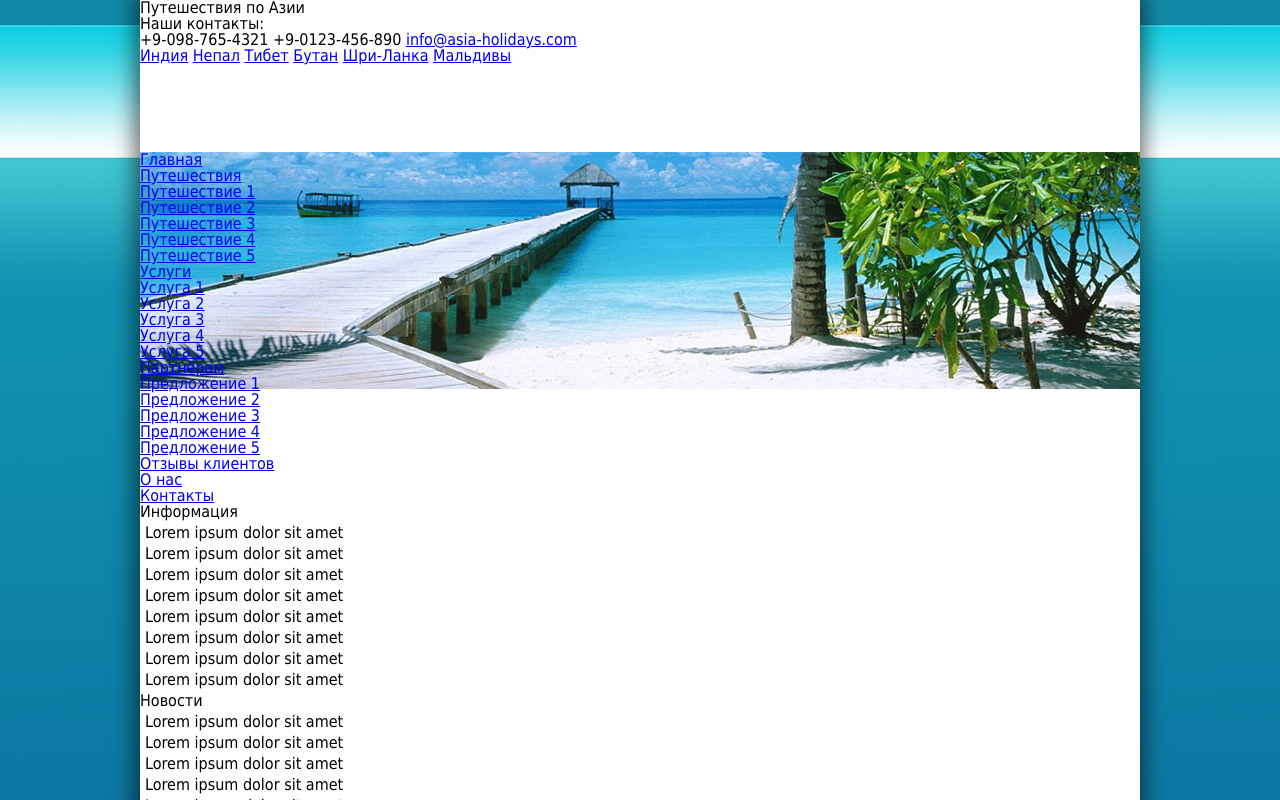
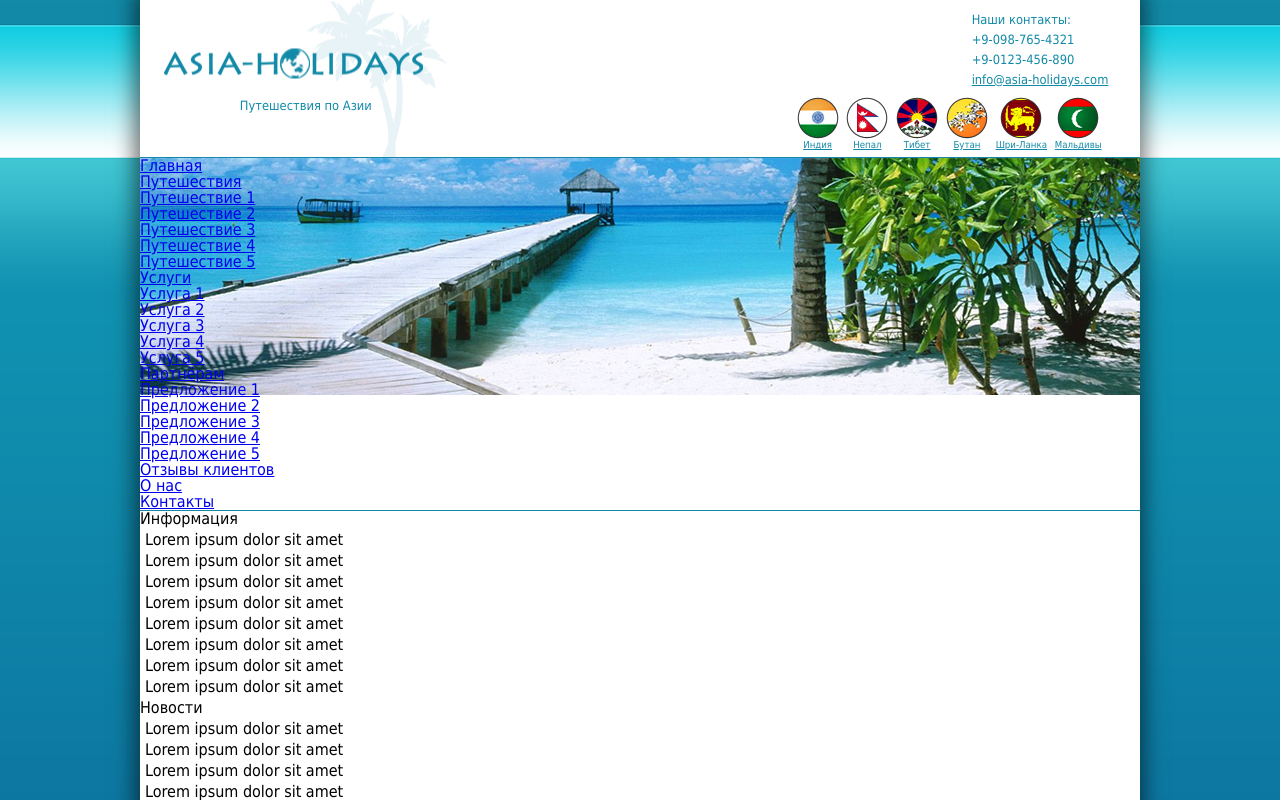
Before and after one commit to Nata25/html_4_asia, a plain HTML site: page asia.html in a window 1280 px wide. Shown: the top 800 px of the page. Drawn offline with Linux system fonts and the light colour scheme.

Commit message:
Style header using flexbox

```diff
--- a/asia.html
+++ b/asia.html
@@ -12,14 +12,15 @@
                 <div class="logo">
                     Путешествия по Азии
                 </div>
+
                 <section class="contacts">
                     <h4>Наши контакты:</h4>
-                     <span class="tel">+9-098-765-4321</span>
-                     <span class="tel">+9-0123-456-890</span>
-                     <a href="mailto:info@asia-holidays.com" target="_blank">info@asia-holidays.com</a>
+                    <div class="tel">+9-098-765-4321</div>
+                    <div class="tel">+9-0123-456-890</div>
+                    <a href="mailto:info@asia-holidays.com" target="_blank">info@asia-holidays.com</a>
                 </section>
 
-                <nav>
+                <nav class="countries">
                     <a class="india" href="#">Индия</a>
                     <a class="nepal" href="#">Непал</a>
                     <a class="tibet" href="#">Тибет</a>
--- a/css/style.css
+++ b/css/style.css
@@ -1,12 +1,9 @@
-* {
-    margin: 0;
-    padding: 0;
-}
+/* GENERAL STYLES & BACKGROUND */
 
 body {
-    background: #0C739F url('../img/bg.png') repeat-x top center;
+    background: #0C739F url('../img/bg-sm.png') repeat-x top center;
     font-family: "Tahoma", sans-serif;
-    background-size: 90%;
+    /*background-size: 90%;*/
 }
 
 p {
@@ -21,10 +18,90 @@ p {
     border-bottom: 4px solid #000;
 }
 
+/* HEADER */
+
 header {
-    height: 152px;
+    display: flex;
+    height: 157px;
+    flex-flow: column wrap;
 }
+
+.logo,
+.contacts {
+    flex: 1;
+    color: #128AA7;
+    font-size: .8em;
+}
+
+.contacts > a,
+.countries > a {
+    color: #128AA7;
+}
+
+.logo {
+    flex-basis: 100%;
+    box-sizing: border-box;
+    min-width: 30%;
+    padding-top: 100px;
+    background: #FFF url("../img/logo.png") no-repeat center center;
+    text-align: center;
+}
+
+.contacts {
+    padding-top: 10px;
+    padding-left: 500px;
+    line-height: 20px;
+}
+
+.countries {
+    font-size: .6em;
+    padding-left: 320px;
+}
+
+.countries > a {
+    display: inline-block;
+    box-sizing: border-box;
+    margin-left: 5px;
+    margin-bottom: 5px;
+    height: 55px;
+    min-width: 42px;
+    padding-top: 43px;
+    text-align: center;
+
+}
+
+.india {
+    background: url('../img/india.png') no-repeat center top;
+}
+
+.nepal {
+    background: url('../img/nepal.png') no-repeat center top;
+}
+
+.tibet {
+    background: url('../img/tibet.png') no-repeat center top;
+}
+
+.bhutan {
+    background: url('../img/bhutan.png') no-repeat center top;
+}
+
+.sri-lanka {
+    background: url('../img/sri-lanka.png') no-repeat center top;
+}
+
+.maldives {
+    background: url('../img/maldives.png') no-repeat center top;
+}
+
+/* HERO AREA */
 
 .main-nav {
     background: url('../img/hero.png') no-repeat top center;
+    border-top: 1px solid #128AA7;
+    border-bottom: 1px solid #128AA7;
 }
+
+/* MAIN */
+
+/* FOOTER */
```
Also changed, not shown: img/bg-sm.png (added).
